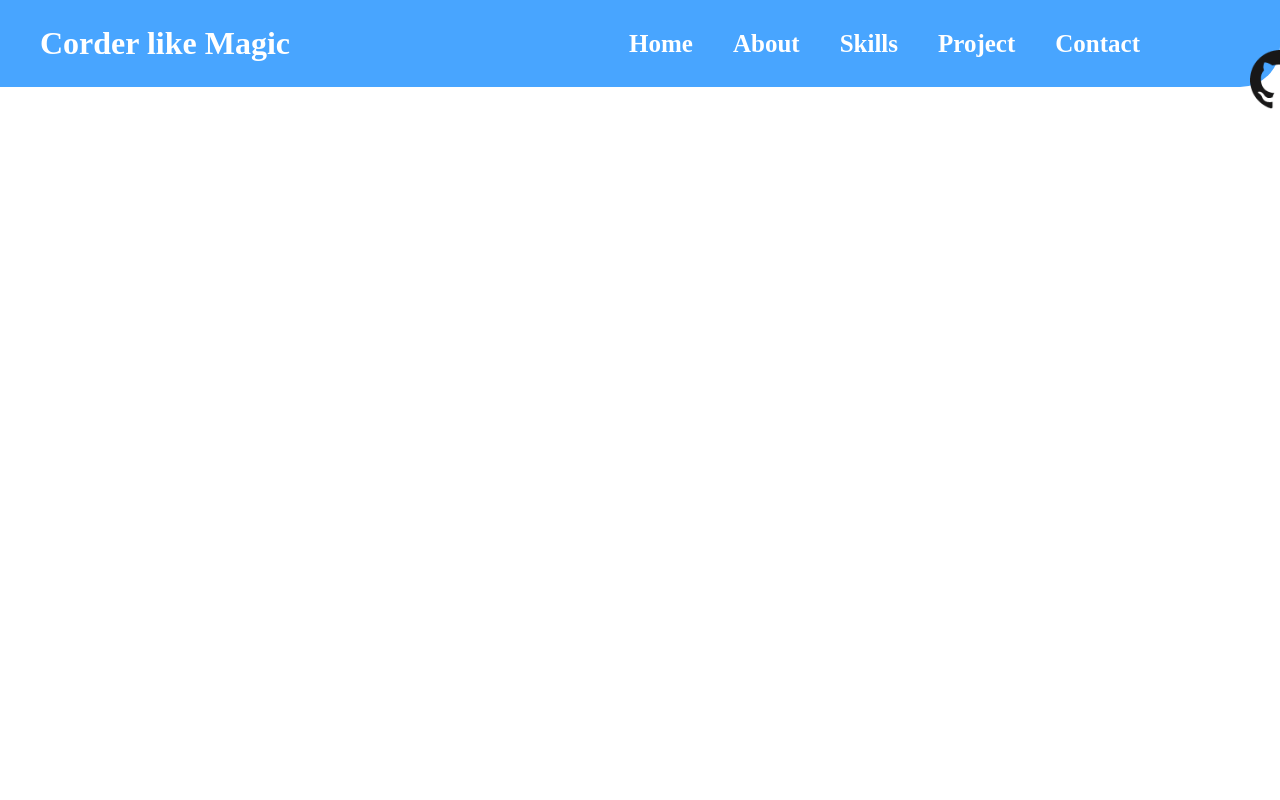
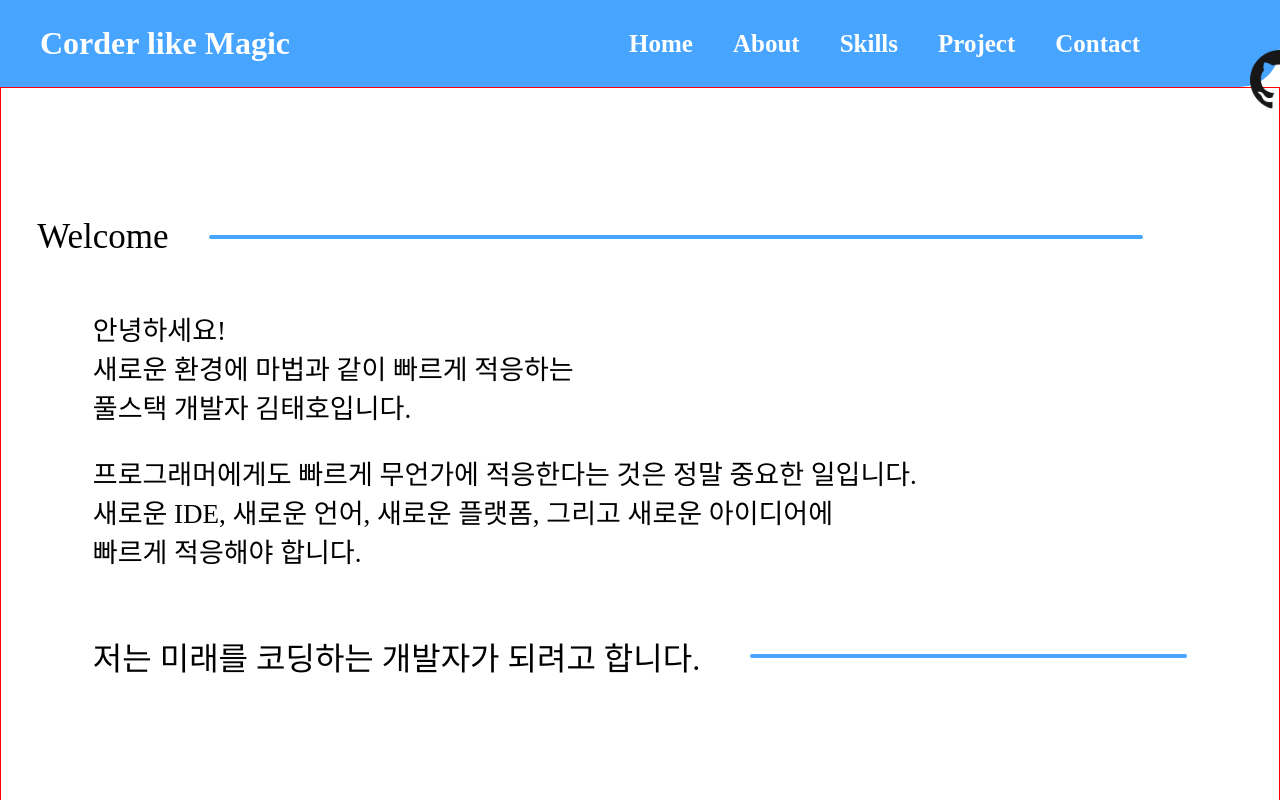
Before and after one commit to Enterprise09/portfolio, a React (Create React App) app: page / in a window 1280 px wide. Shown: the top 800 px of the page. Built offline with nearby package versions, Linux system fonts and the light colour scheme.

Commit message:
[+] design home

```diff
--- a/src/App.js
+++ b/src/App.js
@@ -1,11 +1,15 @@
 import React from "react";
+import Home from "./Components/Home";
 import Navigation from "./Components/Navigation";
 import "./css/App.css";
 
 function App() {
+  // will be add scroll event to .App
+
   return (
     <div className="App">
       <Navigation />
+      <Home />
     </div>
   );
 }
--- /dev/null
+++ b/src/Components/Home.js
@@ -0,0 +1,38 @@
+import React from "react";
+import "../scss/Home.scss";
+
+function Home() {
+  return (
+    <div className="home_container">
+      <div className="home_title_box">
+        <span className="home_title">Welcome</span>
+        <div className="home_title_dash"></div>
+      </div>
+
+      <div className="home_text_box">
+        <p className="home_welcome_word">
+          안녕하세요!
+          <br />
+          새로운 환경에 마법과 같이 빠르게 적응하는
+          <br />
+          풀스택 개발자 김태호입니다.
+        </p>
+        <p className="home_welcome_word">
+          프로그래머에게도 빠르게 무언가에 적응한다는 것은 정말 중요한 일입니다.
+          <br />
+          새로운 IDE, 새로운 언어, 새로운 플랫폼, 그리고 새로운 아이디어에
+          <br />
+          빠르게 적응해야 합니다.
+        </p>
+        <div className="home_ambitious_box">
+          <span className="home_ambitious">
+            저는 미래를 코딩하는 개발자가 되려고 합니다.
+          </span>
+          <div className="home_ambitious_dash"></div>
+        </div>
+      </div>
+    </div>
+  );
+}
+
+export default Home;
--- a/src/Home.js
+++ /dev/null
@@ -1,5 +0,0 @@
-import React from "react";
-
-function Home() {
-  return <div className="home_container"></div>;
-}
--- /dev/null
+++ b/src/scss/Home.scss
@@ -0,0 +1,56 @@
+.home_container {
+  display: flex;
+  flex-direction: column;
+  justify-content: center;
+  align-items: center;
+
+  border: 1px solid red;
+  height: 90vh;
+
+  .home_title_box {
+    position: relative;
+    left: -50px;
+    margin-bottom: 25px;
+
+    .home_title {
+      font-family: "Black Han Sans";
+      font-size: 35px;
+      display: inline-block;
+      vertical-align: middle;
+    }
+
+    .home_title_dash {
+      border: 2px solid #48a5ff;
+      border-radius: 3px;
+      width: 930px;
+      display: inline-block;
+      vertical-align: middle;
+
+      margin-left: 40px;
+    }
+  }
+
+  p {
+    font-family: "배달의민족 주아";
+    font-size: 27px;
+  }
+
+  .home_ambitious_box {
+    margin-top: 63px;
+    .home_ambitious {
+      font-family: "Black Han Sans";
+      font-size: 32px;
+      vertical-align: middle;
+    }
+
+    .home_ambitious_dash {
+      border: 2px solid #48a5ff;
+      border-radius: 3px;
+      width: 433px;
+      display: inline-block;
+      vertical-align: middle;
+
+      margin-left: 50px;
+    }
+  }
+}
```
